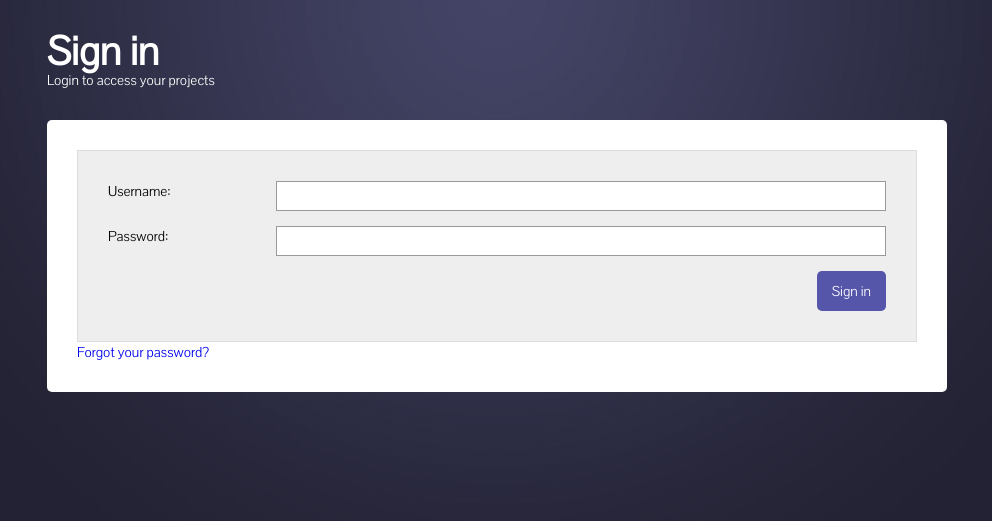
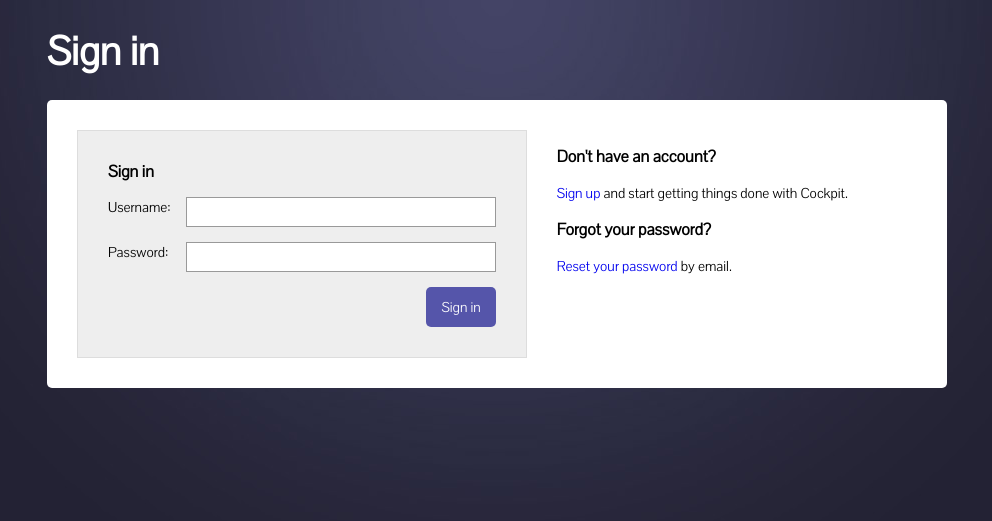
Before and after one commit to nicbou/cockpit, a Django app: template cockpit/templates/profile/login.html in a window 1280 px wide. Shown: the top 521 px of the page, without its empty margins (143-1135 px from the left). Run offline with Django 3.2, Linux system fonts and the light colour scheme; the template is opened without the code that fills it: values that come from a table or form of the project are taken from there, others are empty; parts of the project's set-up code (start-up, migrations or seed data) failed here and were passed over; some libraries are stand-ins or nearby versions.

Commit message:
Modified the login form to match the signup login form

```diff
--- a/cockpit/static/style.css
+++ b/cockpit/static/style.css
@@ -109,7 +109,8 @@ a{text-decoration:none}
 			.help-text a{color:#99f}
 			.help-text a:hover{text-decoration:underline}
 		form#login_small{float:right}
-			#login_small input{width:300px}
+			form#login_small_left{float:left;margin-right:30px}
+			#login_small input,#login_small_left input{width:300px}
 		form.edit_form{border:0;background:transparent;padding:0}
 			.edit_form table input,.edit_form textarea,.edit_form select{border:1px solid rgba(0,0,0,0.1);display:block;background:transparent;margin:0;outline:0;line-height:20px;cursor:pointer}
 			.changed{border-color:#55a!important}
--- a/cockpit/templates/profile/login.html
+++ b/cockpit/templates/profile/login.html
@@ -1,8 +1,11 @@
 {% extends "base.html" %}
+{% block html_title %}
+	Sign in | {{ block.super }}
+{% endblock %}
 {% block title %}Sign in{% endblock %}
-{% block subtitle %}Login to access your projects{% endblock %}
 {% block content %}
-	<form method="post" action="/login/">
+	<form id="login_small_left" method="post" action="{% url django.contrib.auth.views.login %}">
+		<h3>Sign in</h3>
 		{% csrf_token %}
 		{% if form.errors %}
 			<p>Your username and password didn't match. Please try again.</p>
@@ -19,5 +22,10 @@
 		</div>
 		<div class="floatfix"></div>
 	</form>
-	<a href="/login/reset">Forgot your password?</a>
+	<h3>Don't have an account?</h3>
+	<p><a href="{% url accounts.views.signup %}">Sign up</a> and start getting things done with Cockpit.</p>
+	<h3>Forgot your password?</h3>
+	<p><a href="{% url django.contrib.auth.views.password_reset %}">Reset your password</a> by email.</p>
+
+	<div class="floatfix"></div>
 {% endblock %}
```
